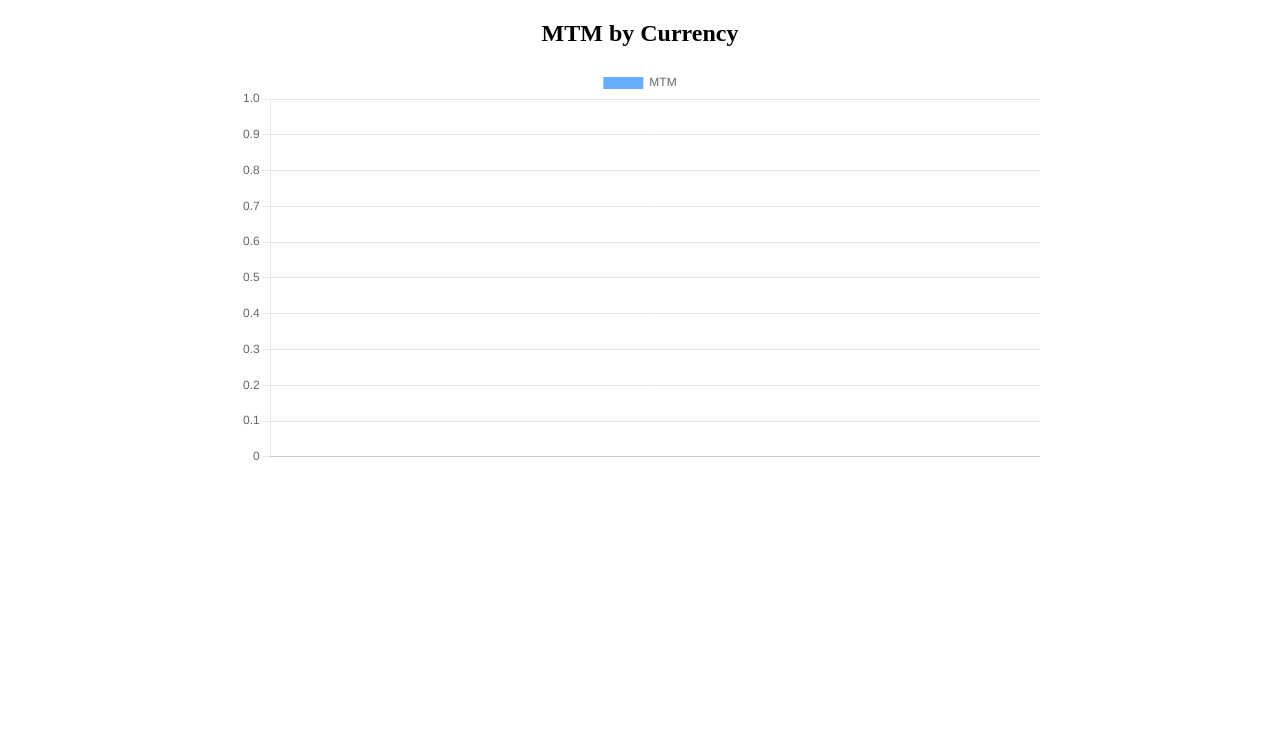
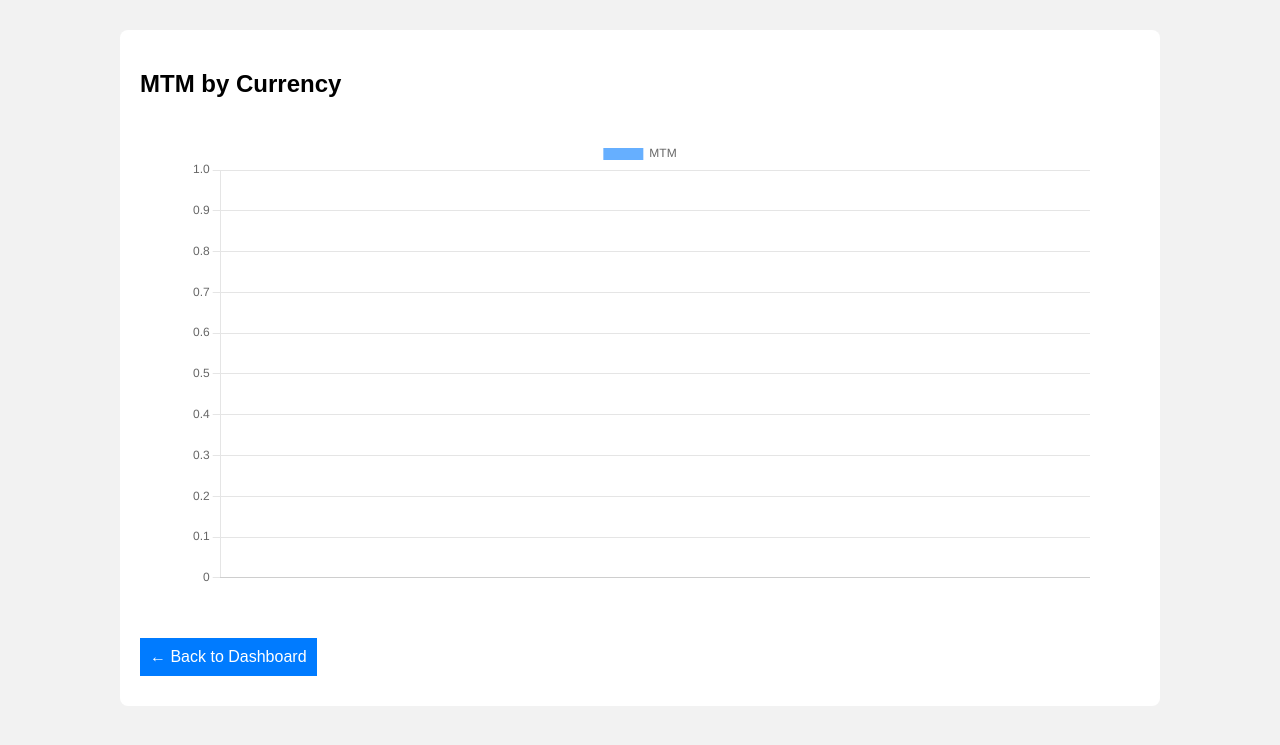
Before and after one commit to kjexiccon/fx-tracker, a Flask app: page /charts in a window 1280 px wide. Shown: the top 745 px of the page. Run offline with Flask 2, Linux system fonts and the light colour scheme; the visitor is signed in with stand-in values (Sample User, id 1); data that the repository does not hold is empty.

Commit message:
charts.html

```diff
--- a/templates/charts.html
+++ b/templates/charts.html
@@ -1,15 +1,23 @@
+
 <!DOCTYPE html>
 <html>
 <head>
-    <title>FX MTM Chart</title>
+    <title>FX Tracker Charts</title>
+    <meta name="viewport" content="width=device-width, initial-scale=1.0">
     <script src="https://cdn.jsdelivr.net/npm/chart.js"></script>
+    <link rel="stylesheet" href="/static/style.css">
 </head>
 <body>
-    <h2 style="text-align:center;">MTM by Currency</h2>
-    <canvas id="mtmChart" width="800" height="400" style="display: block; margin: auto;"></canvas>
+    <div class="container">
+        <h2>MTM by Currency</h2>
+        <div class="chart-wrapper">
+            <canvas id="mtmChart"></canvas>
+        </div>
+        <a href="/dashboard"><button>← Back to Dashboard</button></a>
+    </div>
     <script>
         const ctx = document.getElementById('mtmChart').getContext('2d');
-        const mtmChart = new Chart(ctx, {
+        const chart = new Chart(ctx, {
             type: 'bar',
             data: {
                 labels: {{ labels|tojson }},
@@ -18,6 +26,14 @@
                     data: {{ values|tojson }},
                     backgroundColor: 'rgba(0, 123, 255, 0.6)'
                 }]
+            },
+            options: {
+                responsive: true,
+                scales: {
+                    y: {
+                        beginAtZero: true
+                    }
+                }
             }
         });
     </script>
```
